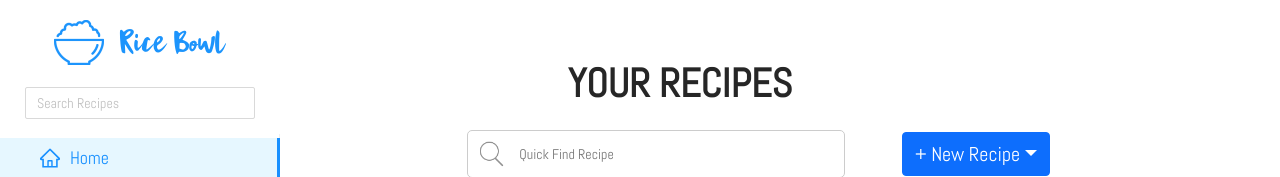
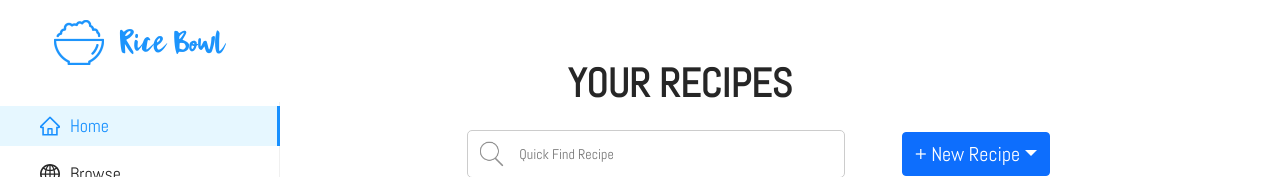
Before and after one commit to wendywu705/rice-bowl-recipe, a React (Create React App) app in the folder client/: page /home in a window 1280 px wide. Shown: the top 177 px of the page. Built offline with nearby package versions, Linux system fonts and the light colour scheme; no server answers; what @react-pdf/renderer would draw is missing.

Commit message:
Remove quick search

```diff
--- a/client/src/components/Layout/Sider.js
+++ b/client/src/components/Layout/Sider.js
@@ -7,8 +7,7 @@ import { Link } from 'react-router-dom';
 import {
   Layout,
   Menu,
-  AutoComplete,
-  Button
+  Button,
 } from 'antd';
 
 import {
@@ -21,13 +20,6 @@ import {
 } from '@ant-design/icons';
 
 const { Sider } = Layout;
-
-const recipes = [
-  { value: 'Recent Search 1' },
-  { value: 'Recipe 2' },
-  { value: 'Recipe 3' },
-];
-
 
 const SideBar = () => {
   const [ reg, setReg ] = useState(false);
@@ -116,11 +108,6 @@ const SideBar = () => {
             paddingBottom:15,
             paddingTop: 10
           }}>
-          <AutoComplete
-            style={{ width: 230 }}
-            placeholder="Search Recipes"
-            options={recipes}
-          />
         </div>
         <Menu
           mode="inline"
```
Also changed, not shown: client/src/components/Layout/Sider.css (line endings or trailing spaces).
